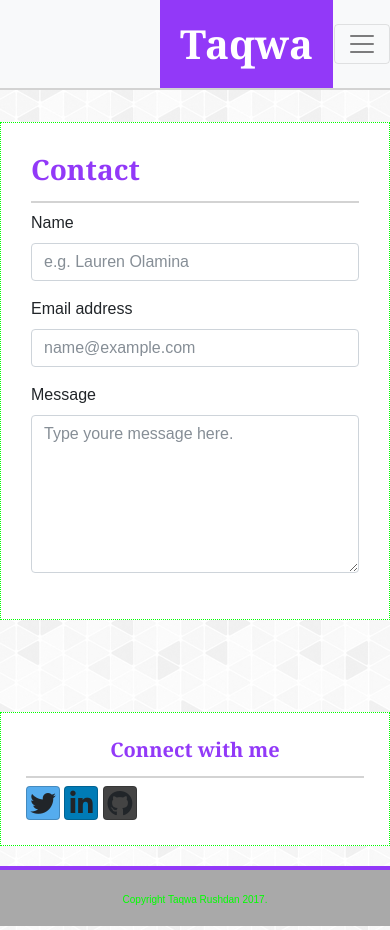
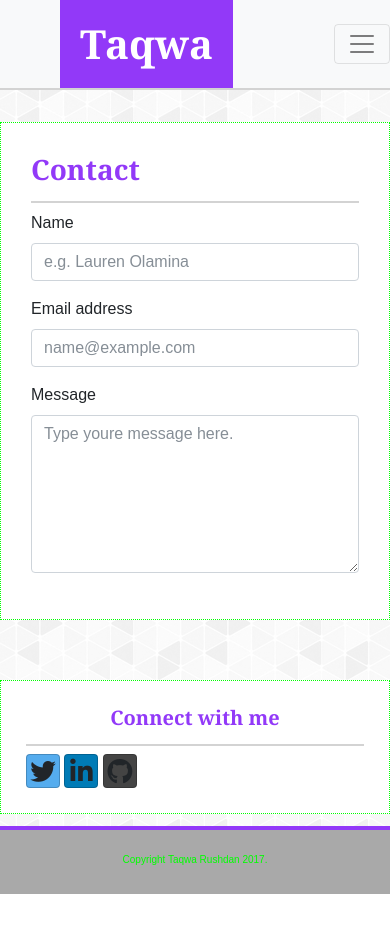
Before and after one commit to TaqwaR/bootstrap-portfolio, a plain HTML site: page contact.html in a window 390 px wide. After the commit the page ends 894 px from the top, so only its background shows below. Drawn offline with nearby package versions, Linux system fonts and the light colour scheme; files that its build step writes are made by us from their sources.

Commit message:
some small tweaks

```diff
--- a/assets/style.css
+++ b/assets/style.css
@@ -37,6 +37,10 @@ h1, h3, h5 {
   padding-left: 0;
   margin-left: 0;
   margin-right: 0;
+  /*border-right: 1px solid lightgrey;*/
+}
+
+.tr-border {
   border-right: 1px solid lightgrey;
 }
 
@@ -47,7 +51,7 @@ h1, h3, h5 {
   color: white;
   padding-left: 2em;
   padding: 0.5em;
-  margin-left: 2.5em;
+  margin-left: 3em;
   margin-bottom: 0;
   background-color: #9239F8;
 }
@@ -138,6 +142,7 @@ h1, h3, h5 {
 .tr-footer {
   background-color: darkgray;
   border-top: 4px solid #9239F8;
+  padding-bottom: 4em;
 }
 
 
@@ -163,7 +168,7 @@ h1, h3, h5 {
 @media screen and (max-width : 768px) {
 
   .tr-brand {
-    margin-left: 4em;
+    margin-left: 1.5em;
   }
 
   .tr-toggler {
@@ -171,7 +176,7 @@ h1, h3, h5 {
   }
 
   .tr-contact {
-    margin-top: 2em;
+    /*margin-top: 2em;*/
     margin-bottom: 3em;
   }
 
```
Also changed, not shown: index.html (+4 -4 lines).
